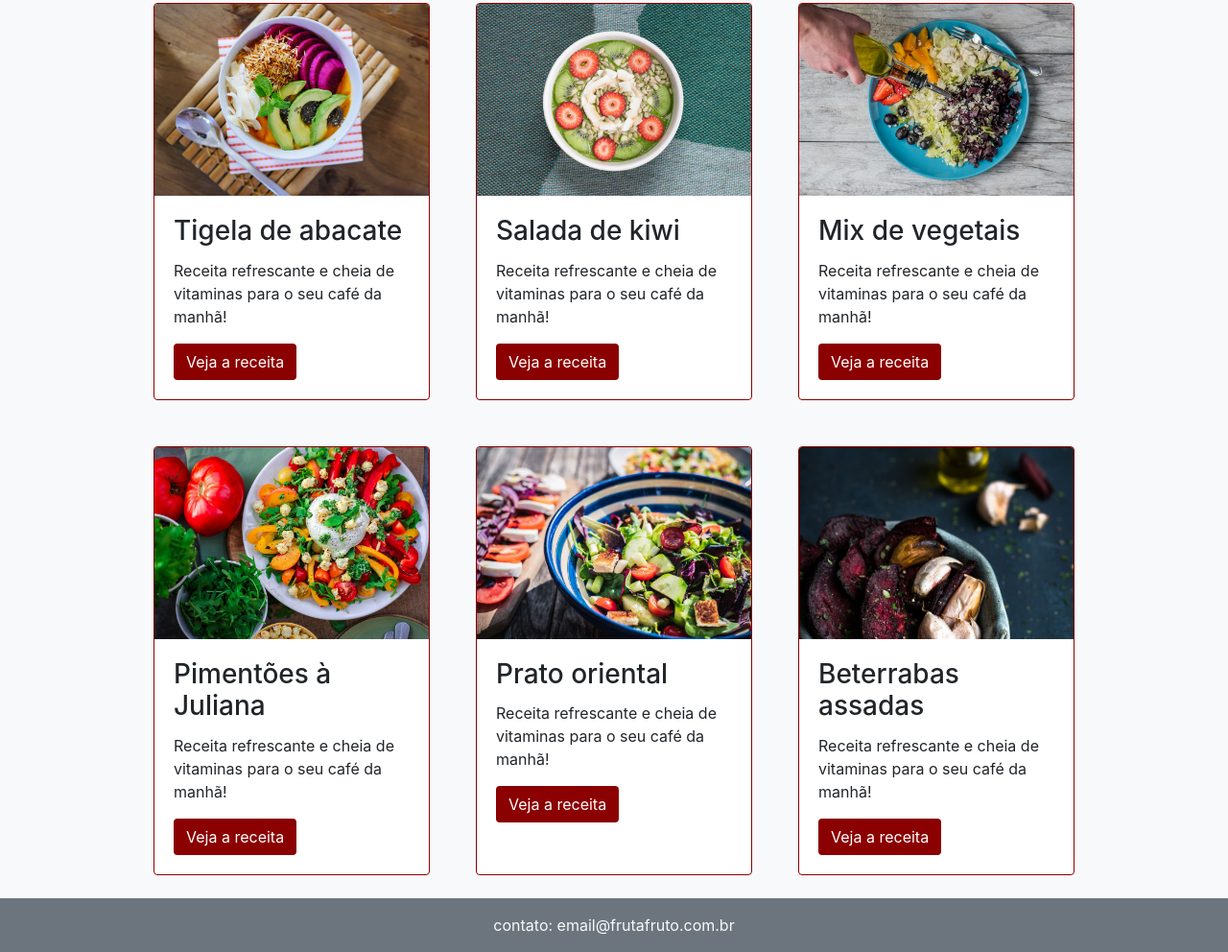
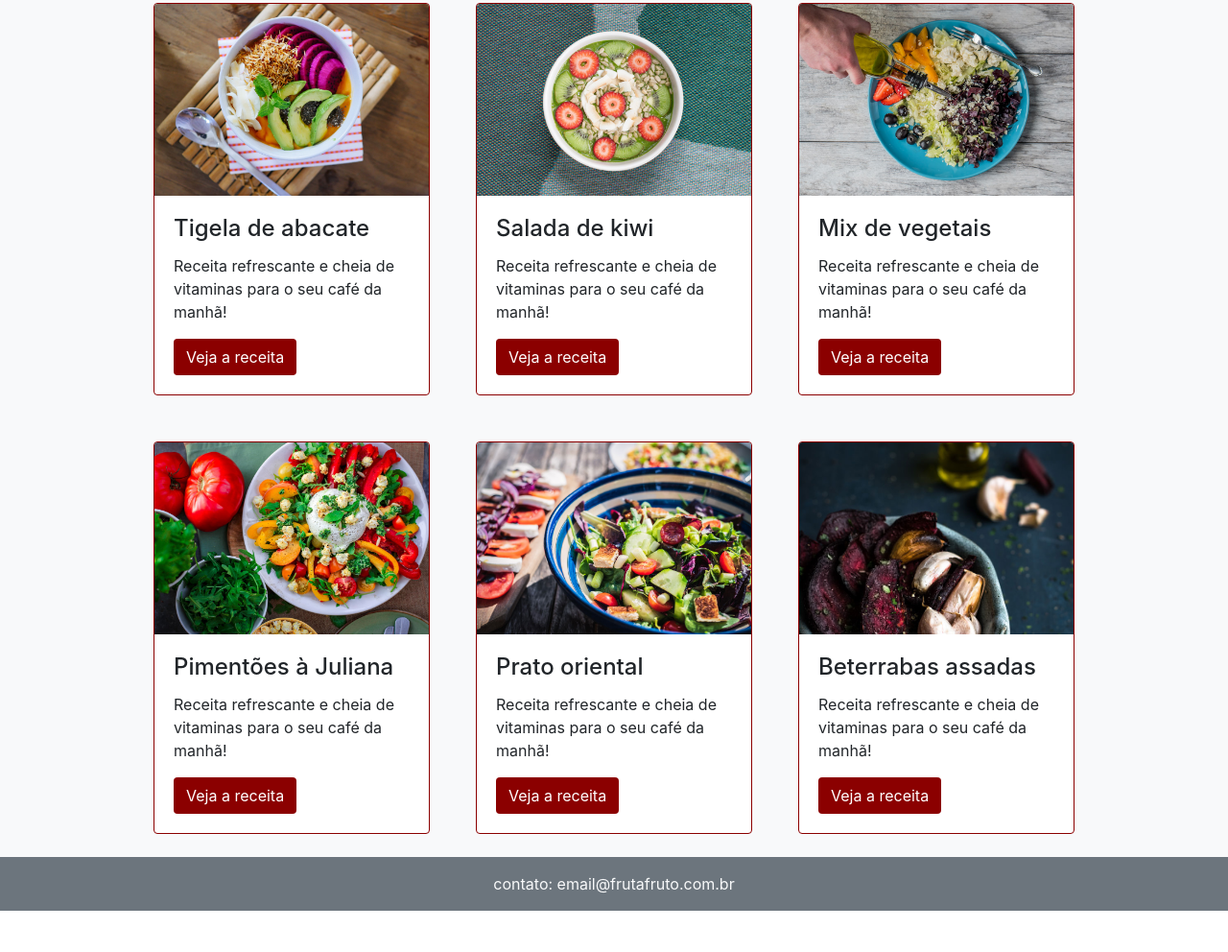
Before and after one commit to jobemcamera/bootstrap-landing-page-alura, a plain HTML site: page index.html in a window 1280 px wide. Shown: the part 621-1613 px from the top of the page at 96% size. After the commit the page ends 1570 px from the top, so only its background shows below. Drawn offline with nearby package versions, Linux system fonts and the light colour scheme.

Commit message:
manipulação do DOM, criando os cards dinamicamente com JS

```diff
--- a/index.html
+++ b/index.html
@@ -75,55 +75,8 @@
 
         <section class= "bg-light" id="receitas">
             <div class="container">
-                <div class="row justify-content-center">
-                    <article class="card borda-cor-especial card-largura p-0 m-4 col-12 col-sm-4">
-                        <img class="card-img-top imagem-card" src="src/img/receita-abacate.jpg" alt="tigela com salada de abacate, vista superior">
-                        <div class="card-body">
-                            <h3 class="card-title">Tigela de abacate</h3>
-                            <p class="card-text">Receita refrescante e cheia de vitaminas para o seu café da manhã!</p>
-                            <a href="#" class="btn botao-cor-especial">Veja a receita</a>
-                        </div>
-                    </article>
-                    <article class="card borda-cor-especial card-largura p-0 m-4 col-12 col-sm-4">
-                        <img class="card-img-top imagem-card" src="src/img/receita-kiwi.jpg" alt="tigela de mingau com kiwi, vista superior">
-                        <div class="card-body">
-                            <h3 class="card-title">Salada de kiwi</h3>
-                            <p class="card-text">Receita refrescante e cheia de vitaminas para o seu café da manhã!</p>
-                            <a href="#" class="btn botao-cor-especial">Veja a receita</a>
-                        </div>
-                    </article>
-                    <article class="card borda-cor-especial card-largura p-0 m-4 col-12 col-sm-4">
-                        <img class="card-img-top imagem-card" src="src/img/receita-mix.jpg" alt="prato com mix de vegetais e mão de pessoa adicionando azeite, vista superior">
-                        <div class="card-body">
-                            <h3 class="card-title">Mix de vegetais</h3>
-                            <p class="card-text">Receita refrescante e cheia de vitaminas para o seu café da manhã!</p>
-                            <a href="#" class="btn botao-cor-especial">Veja a receita</a>
-                        </div>
-                    </article>
-                    <article class="card borda-cor-especial card-largura p-0 m-4 col-12 col-sm-4">
-                        <img class="card-img-top imagem-card" src="src/img/receita-pimentoes.jpg" alt="prato de salada de pimentões com alguns ingredientes ao lado, vista superior">
-                        <div class="card-body">
-                            <h3 class="card-title">Pimentões à Juliana</h3>
-                            <p class="card-text">Receita refrescante e cheia de vitaminas para o seu café da manhã!</p>
-                            <a href="#" class="btn botao-cor-especial">Veja a receita</a>
-                        </div>
-                    </article>
-                    <article class="card borda-cor-especial card-largura p-0 m-4 col-12 col-sm-4">
-                        <img class="card-img-top imagem-card" src="src/img/receita-oriental.jpg" alt="tigela com salada de vegetais estilo oriental, vista de cima">
-                        <div class="card-body">
-                            <h3 class="card-title">Prato oriental</h3>
-                            <p class="card-text">Receita refrescante e cheia de vitaminas para o seu café da manhã!</p>
-                            <a href="#" class="btn botao-cor-especial">Veja a receita</a>
-                        </div>
-                    </article>
-                    <article class="card borda-cor-especial card-largura p-0 m-4 col-12 col-sm-4">
-                        <img class="card-img-top imagem-card" src="src/img/receita-beterrabas.jpg" alt="tigela com beterrabas e dentes de alho assados em primeiro plano, com ingredientes ao fundo">
-                        <div class="card-body">
-                            <h3 class="card-title">Beterrabas assadas</h3>
-                            <p class="card-text">Receita refrescante e cheia de vitaminas para o seu café da manhã!</p>
-                            <a href="#" class="btn botao-cor-especial">Veja a receita</a>
-                        </div>
-                    </article>
+                <div class="row justify-content-center" id="lista-receitas">
+                    <!--Inserido dinamicamente com JS-->
                 </div>
             </div>
         </section>
@@ -169,5 +122,7 @@
     <script src="https://code.jquery.com/jquery-3.3.1.slim.min.js" integrity="sha384-q8i/X+965DzO0rT7abK41JStQIAqVgRVzpbzo5smXKp4YfRvH+8abtTE1Pi6jizo" crossorigin="anonymous"></script>
     <script src="https://cdnjs.cloudflare.com/ajax/libs/popper.js/1.14.3/umd/popper.min.js" integrity="sha384-ZMP7rVo3mIykV+2+9J3UJ46jBk0WLaUAdn689aCwoqbBJiSnjAK/l8WvCWPIPm49" crossorigin="anonymous"></script>
     <script src="https://stackpath.bootstrapcdn.com/bootstrap/4.1.3/js/bootstrap.min.js" integrity="sha384-ChfqqxuZUCnJSK3+MXmPNIyE6ZbWh2IMqE241rYiqJxyMiZ6OW/JmZQ5stwEULTy" crossorigin="anonymous"></script>
+    <script src="src/js/receitas.js"></script>
+    <script src="src/js/main.js"></script>
 </body>
 </html>
--- /dev/null
+++ b/src/js/main.js
@@ -0,0 +1,14 @@
+const cardReceita = document.querySelector('#lista-receitas');
+
+receitas.forEach(receita => {
+    cardReceita.innerHTML += `
+                    <article class="card borda-cor-especial card-largura p-0 m-4 col-12 col-sm-4">
+                        <img class="card-img-top imagem-card" src="${receita.imagem}" alt="${receita.alternativo}">
+                        <div class="card-body">
+                            <h4 class="card-title">${receita.titulo}</h4>
+                            <p class="card-text">${receita.texto}</p>
+                            <a href="#" class="btn botao-cor-especial">Veja a receita</a>
+                        </div>
+                    </article>
+    `
+});
--- /dev/null
+++ b/src/js/receitas.js
@@ -0,0 +1,38 @@
+const receitas = [
+    {
+        "titulo": "Tigela de abacate",
+        "texto": "Receita refrescante e cheia de vitaminas para o seu café da manhã!",
+        "imagem": "src/img/receita-abacate.jpg",
+        "alternativo": "tigela de mingau com kiwi, vista superior"
+    },
+    {
+        "titulo": "Salada de kiwi",
+        "texto": "Receita refrescante e cheia de vitaminas para o seu café da manhã!",
+        "imagem": "src/img/receita-kiwi.jpg",
+        "alternativo:": "tigela de mingau com kiwi, vista superior"
+    },
+    {
+        "titulo": "Mix de vegetais",
+        "texto": "Receita refrescante e cheia de vitaminas para o seu café da manhã!",
+        "imagem": "src/img/receita-mix.jpg",
+        "alternativo:": "prato com mix de vegetais e mão de pessoa adicionando azeite, vista superior"
+    },
+    {
+        "titulo": "Pimentões à Juliana",
+        "texto": "Receita refrescante e cheia de vitaminas para o seu café da manhã!",
+        "imagem": "src/img/receita-pimentoes.jpg",
+        "alternativo:": "prato de salada de pimentões com alguns ingredientes ao lado, vista superior"
+    },
+    {
+        "titulo": "Prato oriental",
+        "texto": "Receita refrescante e cheia de vitaminas para o seu café da manhã!",
+        "imagem": "src/img/receita-oriental.jpg",
+        "alternativo:": "tigela com salada de vegetais estilo oriental, vista de cima"
+    },
+    {
+        "titulo": "Beterrabas assadas",
+        "texto": "Receita refrescante e cheia de vitaminas para o seu café da manhã!",
+        "imagem": "src/img/receita-beterrabas.jpg",
+        "alternativo:": "tigela com beterrabas e dentes de alho assados em primeiro plano, com ingredientes ao fundo"
+    }
+]
```
